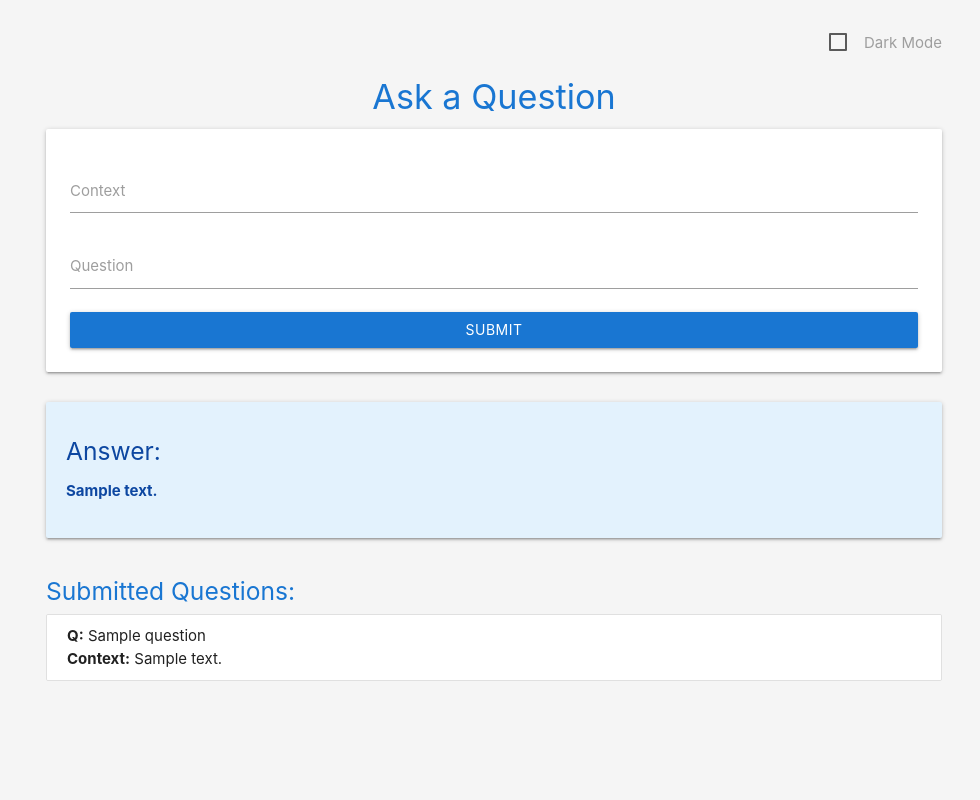
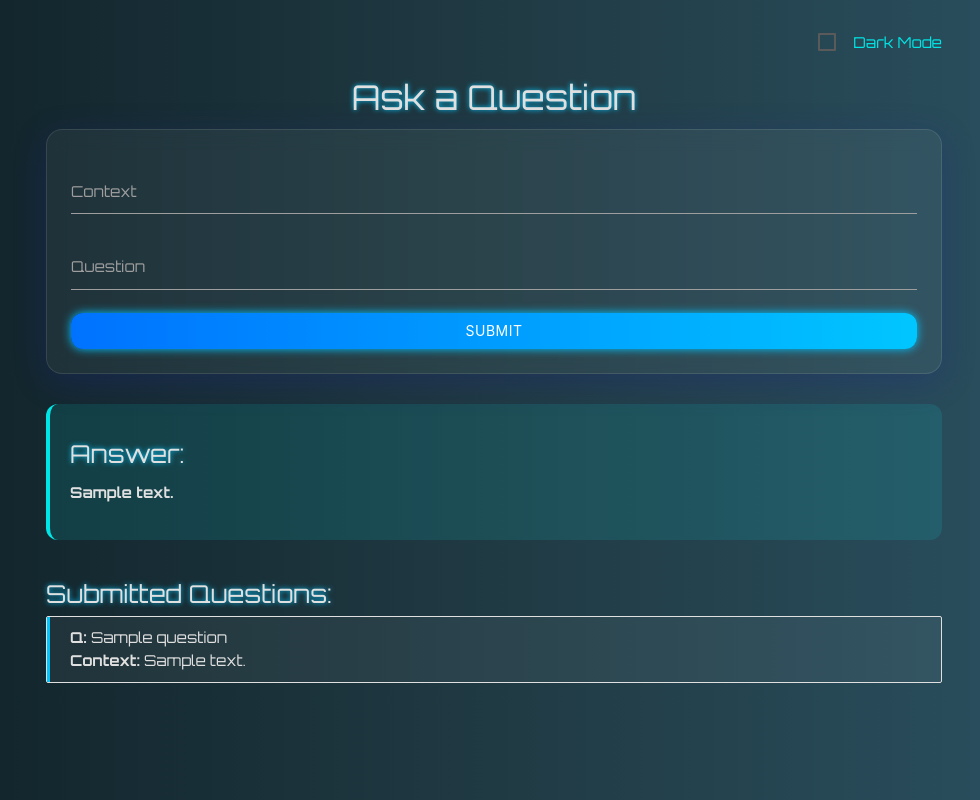
Before and after one commit to Peddinti-Sriram-Bharadwaj/QnaOps, a FastAPI app: template fastapi_app/templates/index.html in a window 1280 px wide. Shown: the whole page, without its empty margins (146-1126 px from the left). Run offline with FastAPI, Linux system fonts and the light colour scheme; the template is opened without the code that fills it: most values are stand-ins (such as "Sample title", 1, 10 or a date in 2020); some libraries are stand-ins or nearby versions.

Commit message:
gave a more futuristic UI

```diff
--- a/fastapi_app/templates/index.html
+++ b/fastapi_app/templates/index.html
@@ -4,67 +4,106 @@
   <meta charset="UTF-8" />
   <meta name="viewport" content="width=device-width, initial-scale=1" />
   <title>Question Submit</title>
-  <!-- Materialize CSS CDN -->
+
+  <!-- Google Fonts -->
+  <link href="https://fonts.googleapis.com/css2?family=Orbitron:wght@400;700&display=swap" rel="stylesheet" />
+
+  <!-- Materialize CSS -->
   <link href="https://cdnjs.cloudflare.com/ajax/libs/materialize/1.0.0/css/materialize.min.css" rel="stylesheet" />
+
   <style>
     body {
-      background-color: #f5f5f5 !important;
-      color: #212121 !important;
+      font-family: 'Orbitron', sans-serif;
+      background: linear-gradient(to right, #0f2027, #203a43, #2c5364) !important;
+      color: #e0e0e0 !important;
+      transition: background 0.5s ease, color 0.5s ease;
     }
-    /* Dark mode overrides */
+
     body.dark-mode {
-      background-color: #121212 !important;
-      color: #e0e0e0 !important;
+      background: linear-gradient(to right, #000000, #1c1c1c, #333333) !important;
+      color: #f5f5f5 !important;
     }
-    /* Cards in dark mode */
-    body.dark-mode .card {
-      background-color: #1e1e1e !important;
-      color: #e0e0e0 !important;
-      box-shadow: none !important;
+
+    .card {
+      background: rgba(255, 255, 255, 0.05);
+      backdrop-filter: blur(10px);
+      border: 1px solid rgba(255, 255, 255, 0.1);
+      box-shadow: 0 8px 32px 0 rgba(31, 38, 135, 0.3);
+      border-radius: 16px;
+      transition: all 0.3s ease;
     }
-    /* Collection items */
-    body.dark-mode .collection-item {
-      background-color: #1e1e1e !important;
-      color: #e0e0e0 !important;
+
+    .dark-mode .card {
+      background: rgba(0, 0, 0, 0.5);
+      border: 1px solid rgba(255, 255, 255, 0.1);
     }
-    /* Inputs in dark mode */
-    body.dark-mode .input-field input,
-    body.dark-mode .input-field textarea {
-      background-color: #2c2c2c !important;
-      color: #e0e0e0 !important;
-      border-bottom: 1px solid #64b5f6 !important;
+
+    .btn-glow {
+      background: #00c6ff !important;
+      background: linear-gradient(to right, #0072ff, #00c6ff) !important;
+      box-shadow: 0 0 10px #00c6ff;
+      border-radius: 12px;
+      transition: 0.3s ease-in-out;
     }
-    body.dark-mode .input-field input[type=text]:focus + label,
-    body.dark-mode .input-field textarea.materialize-textarea:focus + label {
-      color: #64b5f6 !important;
+
+    .btn-glow:hover {
+      box-shadow: 0 0 20px #00c6ff;
     }
-    body.dark-mode .btn.blue.darken-2 {
-      background-color: #64b5f6 !important;
+
+    h4, h5 {
+      text-shadow: 0 0 5px #00c6ff;
     }
-    body.dark-mode h4,
-    body.dark-mode h5 {
-      color: #90caf9 !important;
+
+    .collection-item {
+      background-color: rgba(255, 255, 255, 0.05) !important;
+      border: none;
+      border-left: 3px solid #00c6ff;
+      margin-bottom: 10px;
     }
-    /* Toggle container positioning */
+
     .toggle-container {
       display: flex;
       justify-content: flex-end;
-      align-items: center;
       margin-bottom: 10px;
     }
+
+    .answer-box {
+      background: rgba(0, 255, 255, 0.1);
+      border-left: 4px solid #00e6e6;
+      border-radius: 12px;
+      padding: 20px;
+    }
+
+    .input-field input,
+    .input-field textarea {
+      color: #ffffff !important;
+    }
+
+    .input-field input:focus,
+    .input-field textarea:focus {
+      border-bottom: 1px solid #00c6ff !important;
+      box-shadow: 0 1px 0 0 #00c6ff !important;
+    }
+
+    .input-field label {
+      color: #9e9e9e !important;
+    }
+
+    .dark-mode .input-field label {
+      color: #b0bec5 !important;
+    }
   </style>
-
 </head>
-<body >
+<body>
   <div class="container" style="margin-top: 30px;">
     <div class="toggle-container">
       <label>
         <input type="checkbox" id="darkModeToggle" />
-        <span>Dark Mode</span>
+        <span style="color: #00e6e6;">Dark Mode</span>
       </label>
     </div>
 
-    <h4 class="center-align blue-text text-darken-2">Ask a Question</h4>
+    <h4 class="center-align">Ask a Question</h4>
     <div class="card">
       <div class="card-content">
         <form action="/submit" method="post" autocomplete="off">
@@ -76,19 +115,19 @@
             <input id="question" type="text" name="question" required />
             <label for="question">Question</label>
           </div>
-          <button class="btn waves-effect waves-light blue darken-2" type="submit" style="width: 100%;">Submit</button>
+          <button class="btn waves-effect waves-light btn-glow" type="submit" style="width: 100%;">Submit</button>
         </form>
       </div>
     </div>
 
     {% if answer %}
-    <div class="card blue lighten-5 blue-text text-darken-4" style="padding: 20px; margin-top: 30px;">
+    <div class="answer-box" style="margin-top: 30px;">
       <h5>Answer:</h5>
       <p><b>{{ answer }}</b></p>
     </div>
     {% endif %}
 
-    <h5 class="blue-text text-darken-2" style="margin-top: 40px;">Submitted Questions:</h5>
+    <h5 style="margin-top: 40px;">Submitted Questions:</h5>
     <ul class="collection">
       {% for q in questions %}
       <li class="collection-item">
@@ -99,18 +138,16 @@
     </ul>
   </div>
 
-  <!-- Materialize JS CDN -->
+  <!-- Materialize JS -->
   <script src="https://cdnjs.cloudflare.com/ajax/libs/materialize/1.0.0/js/materialize.min.js"></script>
 
   <script>
-    document.addEventListener('DOMContentLoaded', function() {
-      // Auto-resize the textarea
+    document.addEventListener('DOMContentLoaded', function () {
       M.textareaAutoResize(document.getElementById('context'));
 
       const toggle = document.getElementById('darkModeToggle');
       const body = document.body;
 
-      // Load saved preference from localStorage
       if (localStorage.getItem('darkMode') === 'enabled') {
         body.classList.add('dark-mode');
         toggle.checked = true;
```
